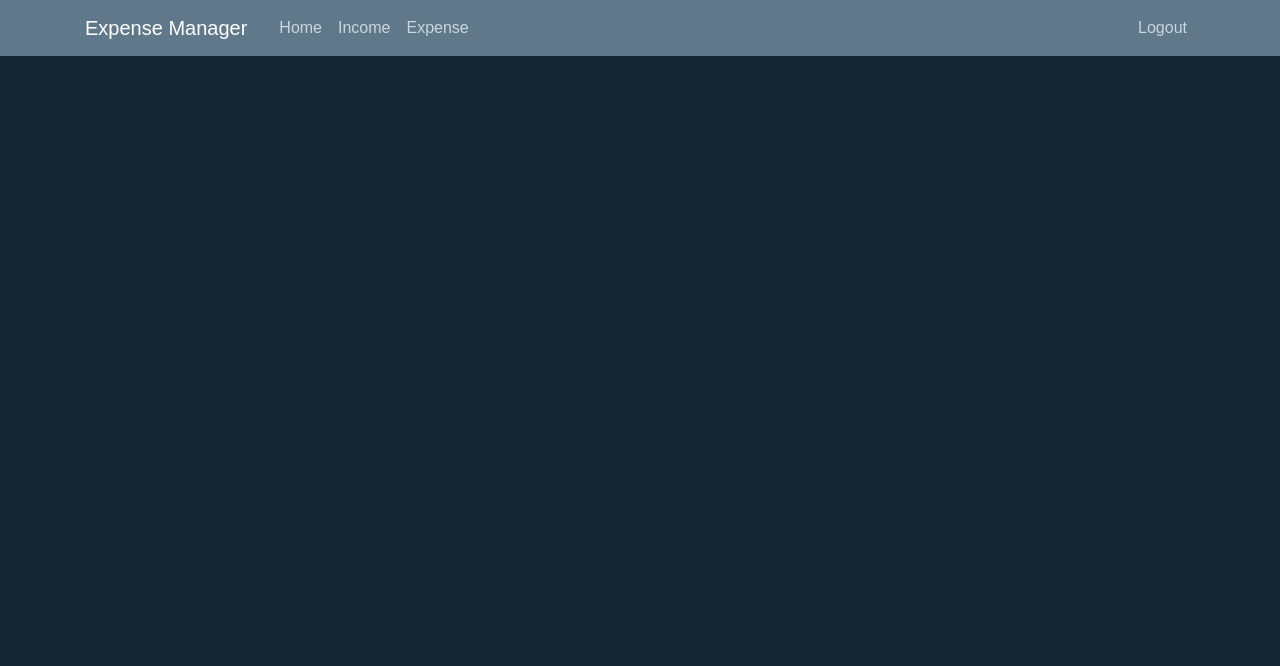
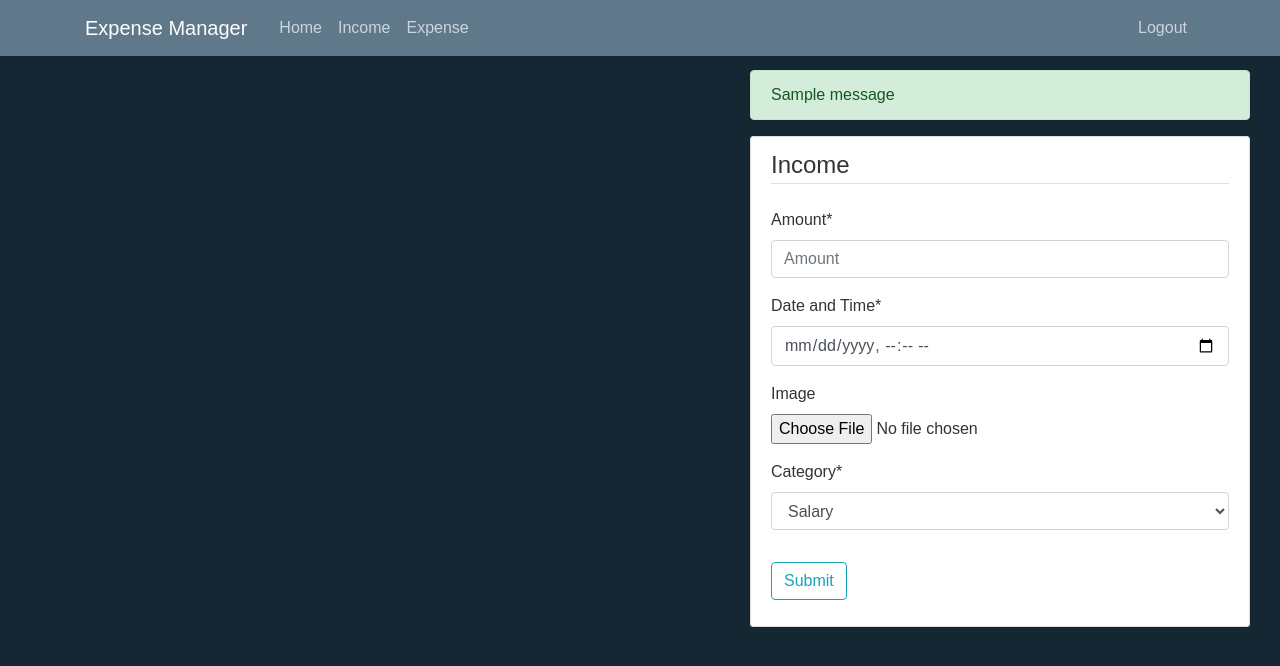
Before and after one commit to om-modh/expense_project, a Django app: page /income/ in a window 1280 px wide. Shown: the top 666 px of the page. Run offline with Django 4.2, Linux system fonts and the light colour scheme; a user stored in the database is signed in; tables that the repository leaves empty hold one stand-in row (values such as "Sample post"); one stand-in notice (Sample message) is shown; some libraries are stand-ins or nearby versions.

Commit message:
message done (except login)

```diff
--- a/manager/forms.py
+++ b/manager/forms.py
@@ -3,20 +3,20 @@ from django.forms.widgets import NumberInput
 from .models import Income, Expense
 
 
-class UserIncomeForm(forms.Form):
+class UserIncomeForm(forms.ModelForm):
     INCOME_CHOICES= [
-    ('salary', 'Salary'),
-    ('cash', 'Cash'),
-    ('divident', 'Divident'),
+    ('1', 'Salary'),
+    ('2', 'Cash'),
+    ('3', 'Divident'),
     ]
-    income_amount = forms.IntegerField(label='Amount', widget=NumberInput(attrs={'placeholder':'Amount'}))
-    income_date = forms.DateTimeField(label='Date and Time', widget=NumberInput(attrs={'type':'datetime-local'}))
-    income_image = forms.ImageField(label='Image', required=False)
-    income_category = forms.CharField(label='Category', widget=forms.Select(choices=INCOME_CHOICES))
+    Amount = forms.IntegerField(label='Amount', widget=NumberInput(attrs={'placeholder':'Amount'}))
+    IncomeDate = forms.DateTimeField(label='Date and Time', widget=NumberInput(attrs={'type':'datetime-local'}))
+    IncomeImage = forms.ImageField(label='Image', required=False)
+    IncomeCatId = forms.IntegerField(label='Category', widget=forms.Select(choices=INCOME_CHOICES))
 
     class Meta:
         model = Income
-        fields = ['income_amount', 'income_date', 'income_image', 'income_category']
+        fields = ['Amount', 'IncomeDate', 'IncomeImage', 'IncomeCatId']
 
 class UserExpenseForm(forms.ModelForm):
     EXPENSE_CHOICES= [
--- a/manager/models.py
+++ b/manager/models.py
@@ -21,6 +21,53 @@ class Budget(models.Model):
     def __str__(self):
         return f'{self.Budget_id} of {self.User_id.username}'
 
+
+class Income(models.Model):
+    Income_id = models.BigAutoField(primary_key=True)
+    User_id = models.ForeignKey(User, on_delete=models.CASCADE)
+    Amount = models.DecimalField(blank=False, max_digits=10, decimal_places=2)
+    IncomeDate = models.DateTimeField(default=timezone.now())
+    IncomeImage = models.ImageField(upload_to='static/manager/income_pics/', blank=True, null=True)
+    IncomeCatId = models.IntegerField()
+    CreatedAt = models.DateTimeField(auto_now=True)
+    UpdatedAt = models.DateTimeField(auto_now=True)
+    DeletedAt = models.DateTimeField(null=True, blank=True)  # Allow DeletedAt to be null
+
+    def soft_delete(self):
+        self.DeletedAt = timezone.now()
+        self.save()
+
+    def __str__(self):
+        return f'Income {self.pk} by {self.User_id.username}'
+
+
+class Expense(models.Model):
+    # Use the default AutoField for primary key
+    Expense_id = models.BigAutoField(primary_key=True)
+    User_id = models.ForeignKey(User, on_delete=models.CASCADE)
+    Amount = models.DecimalField(blank=False, max_digits=10, decimal_places=2)  # Use DecimalField for currency amounts
+    ExpenseDate = models.DateTimeField(default=timezone.now())
+    ExpenseImage = models.ImageField(upload_to='static/manager/expense_pics/', blank=True, null=True)  # Use null=True
+    ExpenseCatId = models.IntegerField()  # Use the appropriate field type (ForeignKey or IntegerField)
+    CreatedAt = models.DateTimeField(auto_now_add=True)  # Use auto_now_add for creation timestamp
+    UpdatedAt = models.DateTimeField(auto_now=True)
+    DeletedAt = models.DateTimeField(null=True, blank=True)  # Allow DeletedAt to be null
+
+    def soft_delete(self):
+        self.DeletedAt = timezone.now()
+        self.save()
+
+    def __str__(self):
+        return f'Expense {self.pk} by {self.User_id.username}'
+
+
+
+
+
+
+
+
+
 # class IncomeCategories(models.Model):
 #     IncomeCatId = models.BigAutoField(primary_key=True)
 #     User_id = models.ForeignKey(User, on_delete=models.CASCADE)
@@ -31,18 +78,6 @@ class Budget(models.Model):
 #     def __str__(self):
 #         return f'{self.IncomeType} of {self.User_id.username}'
 
-class Income(models.Model):
-    income_id = models.BigAutoField(primary_key=True)
-    User_id = models.ForeignKey(settings.AUTH_USER_MODEL, on_delete=models.CASCADE)
-    Amount = models.IntegerField(unique=True, blank=False)
-    IncomeDate = models.DateTimeField(blank=False)
-    IncomeImage = models.ImageField(upload_to='income_pics/', blank=True)
-    IncomeCatId = models.IntegerField()
-    CreatedAt = models.DateTimeField(auto_now=True)
-    UpdatedAt = models.DateTimeField(auto_now=True)
-    DeletedAt = models.DateTimeField(auto_now=True)
-    def __str__(self):
-        return f'{self.income_id} of {self.User_id.username}'
 
 # class ExpenseCategories(models.Model):
 #     ExpenseCatId = models.BigAutoField(primary_key=True)
@@ -67,22 +102,3 @@ class Income(models.Model):
 #     DeletedAt = models.DateTimeField(auto_now=True)
 #     def __str__(self):
 #         return f'Expense {self.pk} by {self.User_id.username}'
-
-class Expense(models.Model):
-    # Use the default AutoField for primary key
-    Expense_id = models.BigAutoField(primary_key=True)
-    User_id = models.ForeignKey(User, on_delete=models.CASCADE)
-    Amount = models.DecimalField(max_digits=10, decimal_places=2)  # Use DecimalField for currency amounts
-    ExpenseDate = models.DateTimeField()
-    ExpenseImage = models.ImageField(upload_to='static/manager/expense_pics/', blank=True, null=True)  # Use null=True
-    ExpenseCatId = models.IntegerField()  # Use the appropriate field type (ForeignKey or IntegerField)
-    CreatedAt = models.DateTimeField(auto_now_add=True)  # Use auto_now_add for creation timestamp
-    UpdatedAt = models.DateTimeField(auto_now=True)
-    DeletedAt = models.DateTimeField(null=True, blank=True)  # Allow DeletedAt to be null
-
-    def soft_delete(self):
-        self.DeletedAt = timezone.now()
-        self.save()
-
-    def __str__(self):
-        return f'Expense {self.pk} by {self.User_id.username}'
--- a/manager/static/manager/main.css
+++ b/manager/static/manager/main.css
@@ -129,8 +129,23 @@ a.article-title:hover {
 .subscribe-button:active{
     opacity: 0.5;
 }
+.alert-box{
+    display: flex !important;
+    flex-direction: column;
+    justify-content: center !important;
+    align-items: center;
+}
+
+.alert-message{
+    display: flex;
+    justify-content: center;
+    align-items: center;
+    width: 63%;
+}
+
 .justify-content-center{
     display: flex !important;
+    flex-direction: column;
     justify-content: center !important;
     width: 500px;
 }
--- a/manager/templates/manager/expense.html
+++ b/manager/templates/manager/expense.html
@@ -12,8 +12,6 @@
         </div>
         {% endfor %}
         {% endif %}
-        {% block form %}{% endblock form %}
-    </div>
         <div class="data-section">
             <form method="post">
                 {% csrf_token %}
@@ -26,4 +24,5 @@
                 </div>
             </form>
         </div>
+    </div>
 {% endblock form %}
--- a/manager/templates/manager/home.html
+++ b/manager/templates/manager/home.html
@@ -1,4 +1,5 @@
 {% extends "manager/layout.html" %}
 {% block content %}
+
     <h1>Home</h1>
 {% endblock content %}
--- a/manager/templates/manager/income.html
+++ b/manager/templates/manager/income.html
@@ -1,7 +1,17 @@
 {% extends "manager/layout.html" %}
 {% load crispy_forms_tags %}
 {% block form %}
+    <div class="col-7">
 
+    </div>
+    <div class="col-5">
+        {% if messages %}
+            {% for message in messages %}
+                <div class="alert alert-{{ message.tags }} justify-content-center">
+                    {{ message }}
+                </div>
+            {% endfor %}
+        {% endif %}
         <div class="data-section">
             <form method="post">
                 {% csrf_token %}
@@ -14,4 +24,5 @@
                 </div>
             </form>
         </div>
+    </div>
 {% endblock form %}
--- a/manager/templates/manager/layout.html
+++ b/manager/templates/manager/layout.html
@@ -47,12 +47,15 @@
             </nav>
         </header>
         <main role="main" class="container">
-            <div class="row">
+          <div class="row">
+            {% block form %}{% endblock form %}
+          </div>
 
-              {% block content %}
 
-              {% endblock content %}
-            </div>
+          {% block content %}
+
+          {% endblock content %}
+
         </main>
 
         <!-- Optional JavaScript -->
--- a/manager/views.py
+++ b/manager/views.py
@@ -4,7 +4,6 @@ from .serializers import ExpenseSerializer
 from .forms import UserExpenseForm, UserIncomeForm
 from django.contrib import messages
 from django.contrib.auth.decorators import login_required
-from .models import Expense
 
 
 @login_required
@@ -16,10 +15,19 @@ def about(request):
 
 @login_required
 def income(request):
-    form = UserIncomeForm()
-    if form.is_valid():
-        messages.success(request, f'Your income data is added Successfully!')
-    return render(request, 'manager/income.html', {'form' : form})
+    if request.method == 'POST':
+        form = UserIncomeForm(request.POST)
+        if form.is_valid():
+            form.instance.User_id = request.user
+            form.save()
+            messages.success(request, f'Your income data is added Successfully!')
+            return redirect('manager-income')
+    else:
+        form = UserIncomeForm()
+    context = {
+        'form' : form
+    }
+    return render(request, 'manager/income.html', context)
 
 @login_required
 def expense(request):
--- a/users/forms.py
+++ b/users/forms.py
@@ -6,8 +6,8 @@ from django.contrib.auth.forms import UserCreationForm
 
 class UserRegistrationForm(UserCreationForm):
     email = forms.EmailField(max_length=200, widget=forms.EmailInput(attrs={'placeholder':'Email Address'}))
-    password1 = forms.CharField(max_length=16, widget=forms.PasswordInput(attrs={'class': 'form-control', 'placeholder': 'Password from numbers and letters of the Latin alphabet'}))
-    password2 = forms.CharField(max_length=16, widget=forms.PasswordInput(attrs={'class': 'form-control', 'placeholder': 'Password confirm'}))
+    password1 = forms.CharField(max_length=16, widget=forms.PasswordInput(attrs={'class': 'form-control', 'placeholder': 'Password'}))
+    password2 = forms.CharField(max_length=16, widget=forms.PasswordInput(attrs={'class': 'form-control', 'placeholder': 'Confirm Password'}))
 
     class Meta:
         model = User
--- a/users/templates/users/register.html
+++ b/users/templates/users/register.html
@@ -1,6 +1,7 @@
 {% extends "manager/layout.html" %}
 {% load crispy_forms_tags %}
 {% block content %}
+<div class="row">
     <div class="form-section">
         <form method="post">
             {% csrf_token %}
@@ -18,5 +19,5 @@
             </small>
         </div>
     </div>
-
+</div>
 {% endblock content %}
--- a/users/views.py
+++ b/users/views.py
@@ -7,7 +7,7 @@ def register(request):
         form = UserRegistrationForm(request.POST)
         if form.is_valid():
             form.save()
-            messages.success(request, f'Your Account has been created! You can now Log in')
+            messages.success(request, f'Your Account has been created! You can now Log in!')
             return redirect('login')
     else:
         form = UserRegistrationForm()
```
Also changed, not shown: users/templates/users/login.html (+5 -3 lines), manager/migrations/0002_rename_income_id_income_income_id_and_more.py (added). Lines whose indentation alone changed are shown as unchanged.
